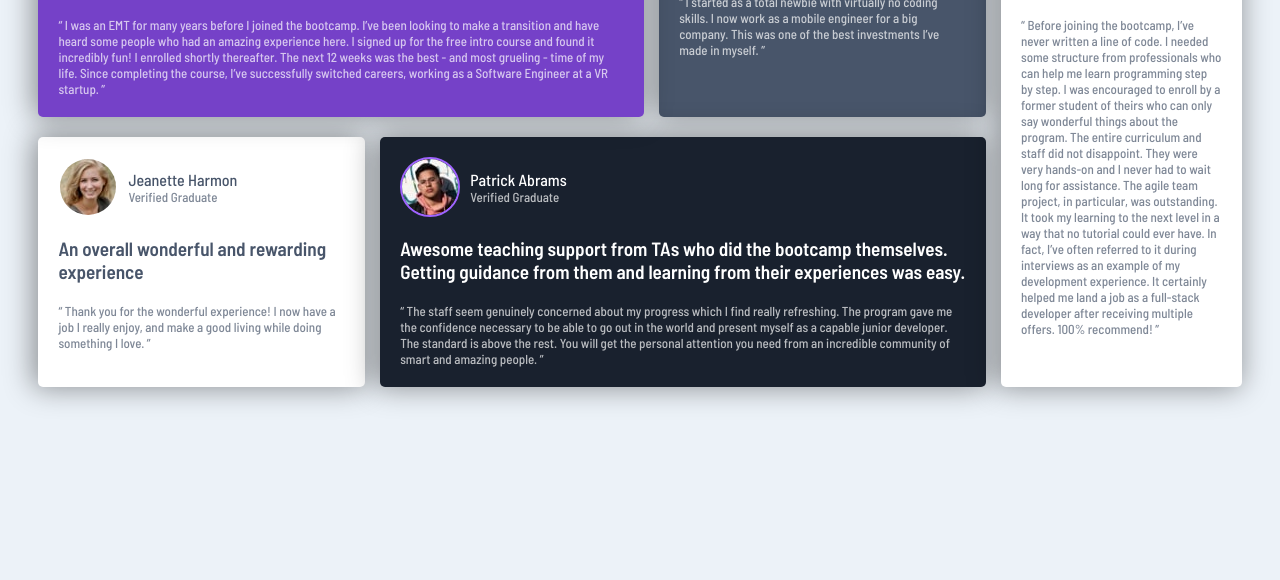
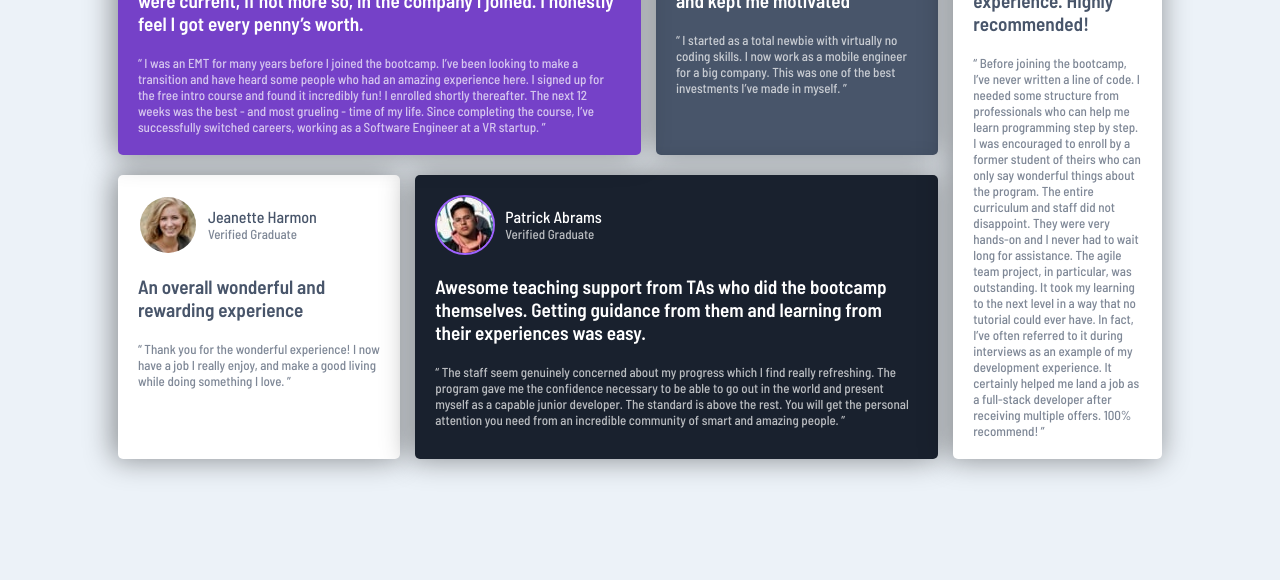
Before and after one commit to sayeedmunees/testimonials-grid-section-challenge, a plain HTML site: page index.html in a window 1280 px wide. Shown: the part 236-816 px from the top of the page. Drawn offline with Linux system fonts and the light colour scheme.

Commit message:
Update css

```diff
--- a/style.css
+++ b/style.css
@@ -1,12 +1,29 @@
-* {
+html {
     box-sizing: border-box;
+    font-family: "Karla", sans-serif;
+    font-size: 16px;
+    font-weight: 400;
+}
+
+h2,
+h4,
+p {
     margin: 0;
-    padding: 0;
+}
+
+*,
+*:before,
+*:after {
+    box-sizing: inherit;
 }
 
 body {
     background-color: #ecf2f8;
     font-family: 'Barlow Semi Condensed', sans-serif;
+    display: flex;
+    justify-content: center;
+    align-items: center;
+    height: 100vh;
 }
 
 #testimonial-grid-container {
@@ -120,7 +137,7 @@ body {
     }
 
     #testimonial-grid-container {
-        max-width: 1440px;
+        max-width: 1120px;
         margin: 0 auto;
     }
 
```
